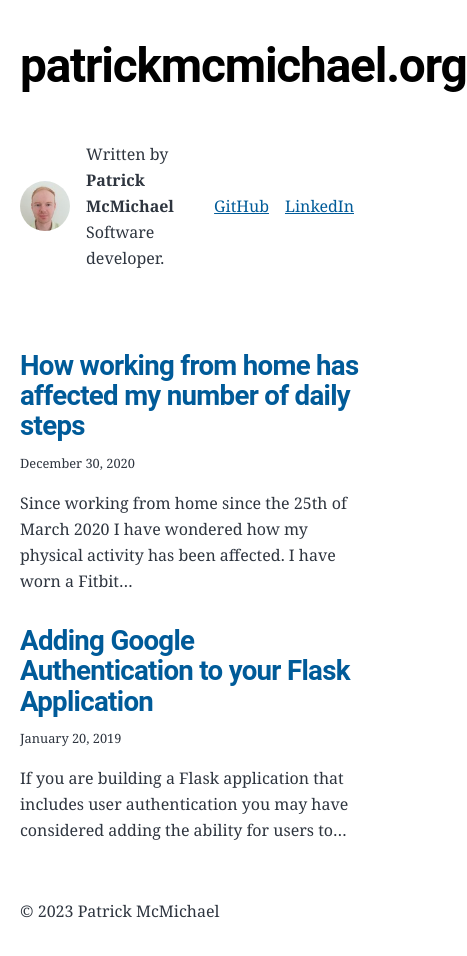
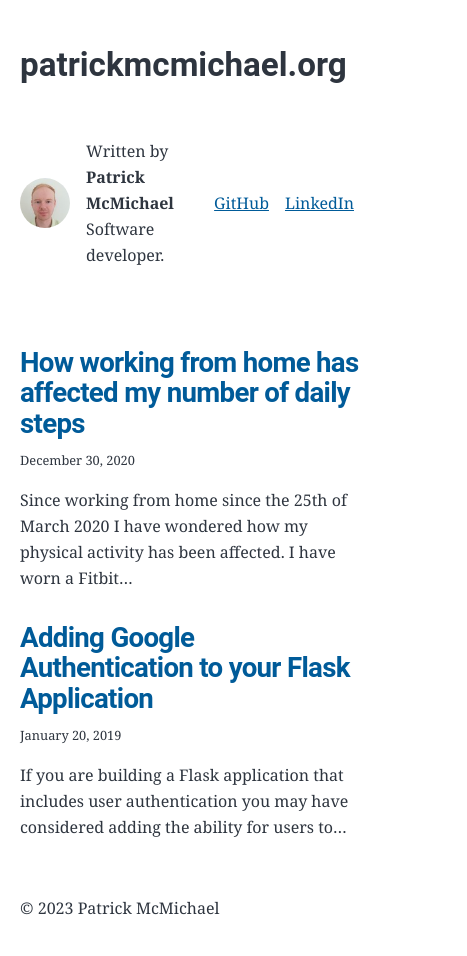
Before and after one commit to Saturn/patrickmcmichael.org, a Gatsby site: page / in a window 390 px wide. Shown: the whole page, 467 px wide, since content can reach past the window. Built offline with nearby package versions, Linux system fonts and the light colour scheme; Gatsby itself is replaced by a stand-in of ours; some packages are replaced by stand-ins of ours.

Commit message:
Fix font heading

```diff
--- a/src/components/layout.js
+++ b/src/components/layout.js
@@ -8,9 +8,9 @@ const Layout = ({ location, title, children }) => {
 
   if (isRootPath) {
     header = (
-      <h1 className="main-heading">
+      <div className="main-heading">
         <Link to="/">{title}</Link>
-      </h1>
+      </div>
     )
   } else {
     header = (
--- a/src/style.css
+++ b/src/style.css
@@ -254,7 +254,20 @@ a:focus {
 
 .main-heading {
   font-size: var(--fontSize-7);
+  font-weight: var(--fontWeight-bold);
+  font-family: var(--font-heading);
   margin: 0;
+}
+
+@media (max-width: 42rem) {
+  .main-heading {
+    font-size: var(--fontSize-5);
+  }
+}
+
+.main-heading a {
+  color: inherit;
+  text-decoration: none;
 }
 
 .post-list-item {
```
